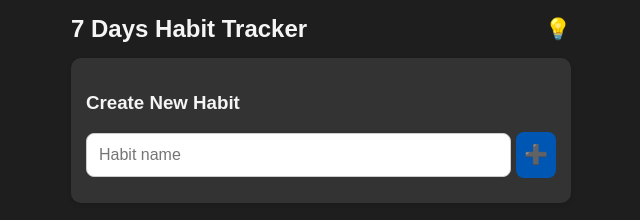
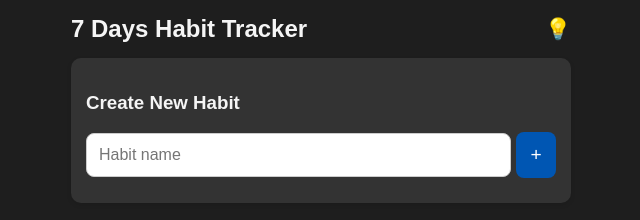
Before and after one commit to jonnyPAEMYINT/habit-trackers, a plain HTML site: page index.html in a window 1280 px wide. Shown: the top 220 px of the page, 319-959 px from the left. Drawn offline with nearby package versions, Linux system fonts and the light colour scheme.

Commit message:
Update index.html

```diff
--- a/index.html
+++ b/index.html
@@ -29,7 +29,7 @@
                autocapitalize="off" spellcheck="false"
                style="flex:1;" />
 
-        <button onclick="preventDoubleTap(this, addHabit)" class="icon-add">➕</button>
+        <button onclick="preventDoubleTap(this, addHabit)" class="icon-add">+</button>
       </div>
     </div>
 
```
